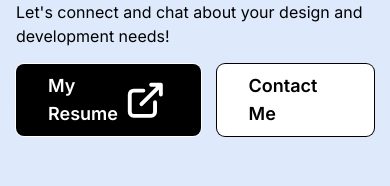
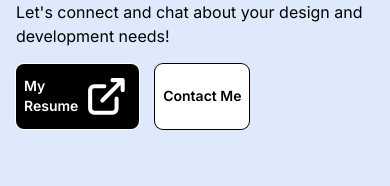
Before and after one commit to DerrickAntoney/portfolio, a Next.js app: page / in a window 390 px wide. Shown: the part 565-751 px from the top of the page. Built offline with nearby package versions, Linux system fonts and the light colour scheme.

Commit message:
'Responsive modification'

```diff
--- a/src/components/hero.jsx
+++ b/src/components/hero.jsx
@@ -66,8 +66,8 @@
             Let's connect and chat about your design and development needs!
           </p>
           <div className="flex flex-row gap-4">
-            <Link download={true} href='/#' className="flex items-center justify-center py-2 px-8 text-lg font-semibold hover:bg-white hover:text-black rounded-lg ring-1 ring-white bg-black text-white">My Resume <LinkArrow className='w-6 h-4 ml-1'/></Link>
-            <Link href='/#' className="flex items-center justify-center py-2 px-8 text-lg font-semibold hover:bg-black hover:text-white rounded-lg ring-1 ring-black bg-white text-black">Contact Me</Link>
+            <Link download={true} href='/#' className="flex items-center justify-center text-sm py-2 px-2 md:py-2 md:px-8 md:text-lg font-semibold hover:bg-white hover:text-black rounded-lg ring-1 ring-white bg-black text-white">My Resume <LinkArrow className='w-6 h-4 ml-1'/></Link>
+            <Link href='/#' className="flex items-center text-sm justify-center py-2 px-2 md:py-2 md:px-8 md:text-lg font-semibold hover:bg-black hover:text-white rounded-lg ring-1 ring-black bg-white text-black">Contact Me</Link>
           </div>
         </div>
     </div>
```
